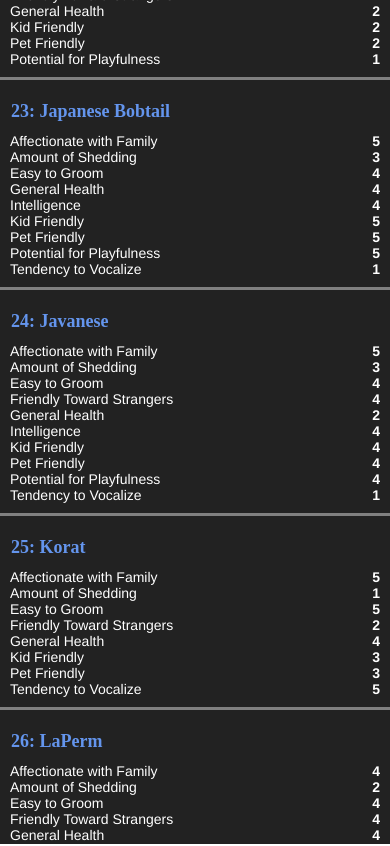
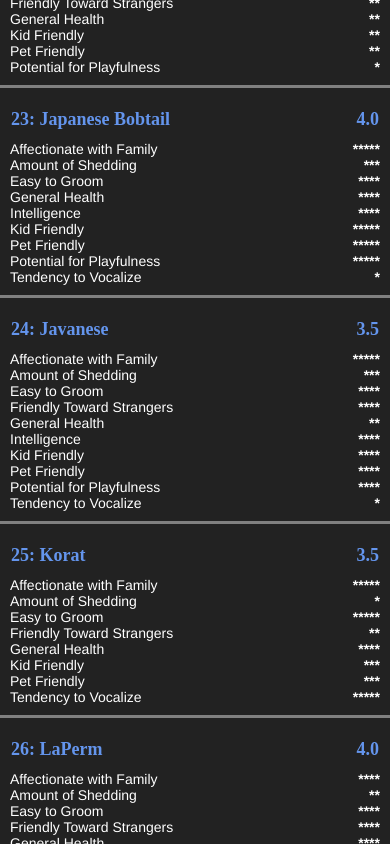
Before and after one commit to chrismlee26/mobile-by-breed, a React Native app: screen / in a window 390 px wide. Shown: the top 846 px of the page. Built offline with nearby package versions, Linux system fonts and the light colour scheme.

Commit message:
[add] search bar and style updates

```diff
--- a/App.js
+++ b/App.js
@@ -1,25 +1,35 @@
 import { StatusBar } from 'expo-status-bar';
-import { StyleSheet, Text, View, ScrollView, FlatList, SafeAreaView } from 'react-native';
+import React, { useState } from 'react';
+import { StyleSheet, Text, View, FlatList, SafeAreaView, TextInput } from 'react-native';
 
 import Item from './Item'
 
 import { cats } from './breeds'
 
 export default function App() {
+  const [search, setSearch] = useState('')
+
   return (
     <SafeAreaView style={styles.container}>
+      <StatusBar style="light" />
       <View style={styles.itemContainer}>
-        <StatusBar style="light" />
         <Text style={styles.title}>MittensList 🐈</Text>
+        <TextInput
+          style={styles.searchBar}
+          placeholder="Search"
+          onChangeText={setSearch}
+          value={search}
+          placeholderTextColor={'white'}
+          opacity={0.6}
+        />
         <FlatList
-          data={cats}
+          data={cats.filter(item => item.breed.includes(search))}
           ItemSeparatorComponent={(props) => {
             return (
               <View style={styles.separator} />
             );
           }}
           keyExtractor={item => `${item.index}${item.breed}`}
-
           renderItem={({ item, index }) => {
             return <Item key={index} index={index} data={item} />
           }}
@@ -52,5 +62,13 @@ const styles = StyleSheet.create({
     fontSize: 36,
     textAlign: 'center',
     marginTop: 30,
+  },
+  searchBar: {
+    fontFamily: 'Helvetica',
+    fontSize: 14,
+    color: 'white',
+    alignItems: 'center',
+    justifyContent: 'center',
+    textAlign: 'center',
   }
 });
--- a/Feature.js
+++ b/Feature.js
@@ -2,10 +2,15 @@ import React from 'react';
 import { View, Text, StyleSheet } from 'react-native'
 
 function Feature({ name, value }) {
+  let stars = ''
+  for (let i = 0; i < value; i += 1) {
+    stars += '*'
+  }
+
   return (
     <View style={styles.itemContainer}>
       <Text style={styles.itemText}>{name}</Text>
-      <Text style={styles.valueText}>{value}</Text>
+      <Text style={styles.valueText}>{stars}</Text>
     </View >
   );
 }
--- a/Item.js
+++ b/Item.js
@@ -6,10 +6,16 @@ function Item(props) {
   const { data, index } = props
   const { breed } = data
   const keys = Object.keys(data).filter(key => key !== 'breed')
+  const average = (keys.reduce((acc, key) => {
+    return acc + data[key]
+  }, 0) / keys.length).toFixed(1)
 
   return (
     <View>
-      <Text style={styles.title}>{index}: {breed}</Text>
+      <View style={styles.itemContainer}>
+        <Text style={styles.title}>{index}: {breed}</Text>
+        <Text style={styles.title}>{average}</Text>
+      </View>
       {keys.map(key => <Feature name={key} value={data[key]} />)}
     </View>
   );
@@ -19,11 +25,14 @@ const styles = StyleSheet.create({
   title: {
     fontFamily: 'AvenirNext-Bold',
     color: 'cornflowerblue',
-    width: '100%',
     fontWeight: 'bold',
     fontSize: 18,
     padding: 10,
     margin: 1,
+  },
+  itemContainer: {
+    flexDirection: 'row',
+    justifyContent: 'space-between',
   },
 })
 
```
Also changed, not shown: 1 other file (tests, documents, lock files or other folders).
